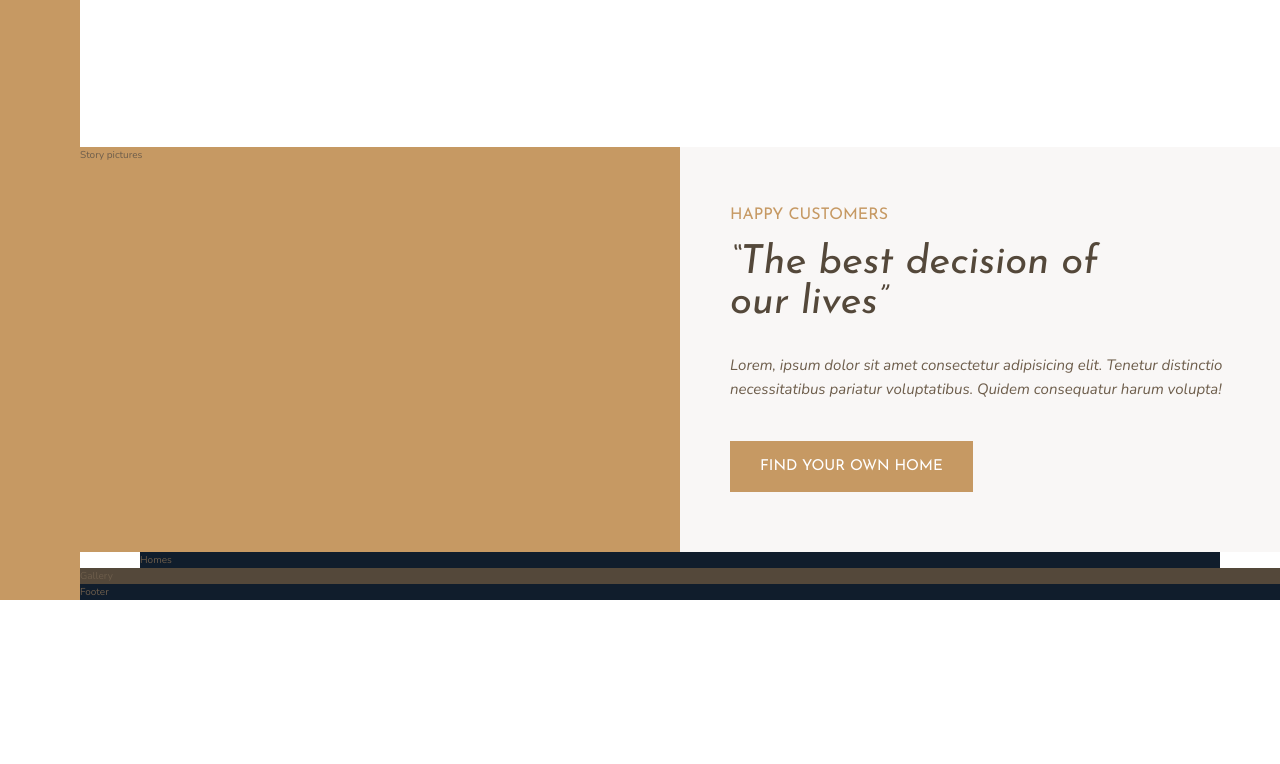
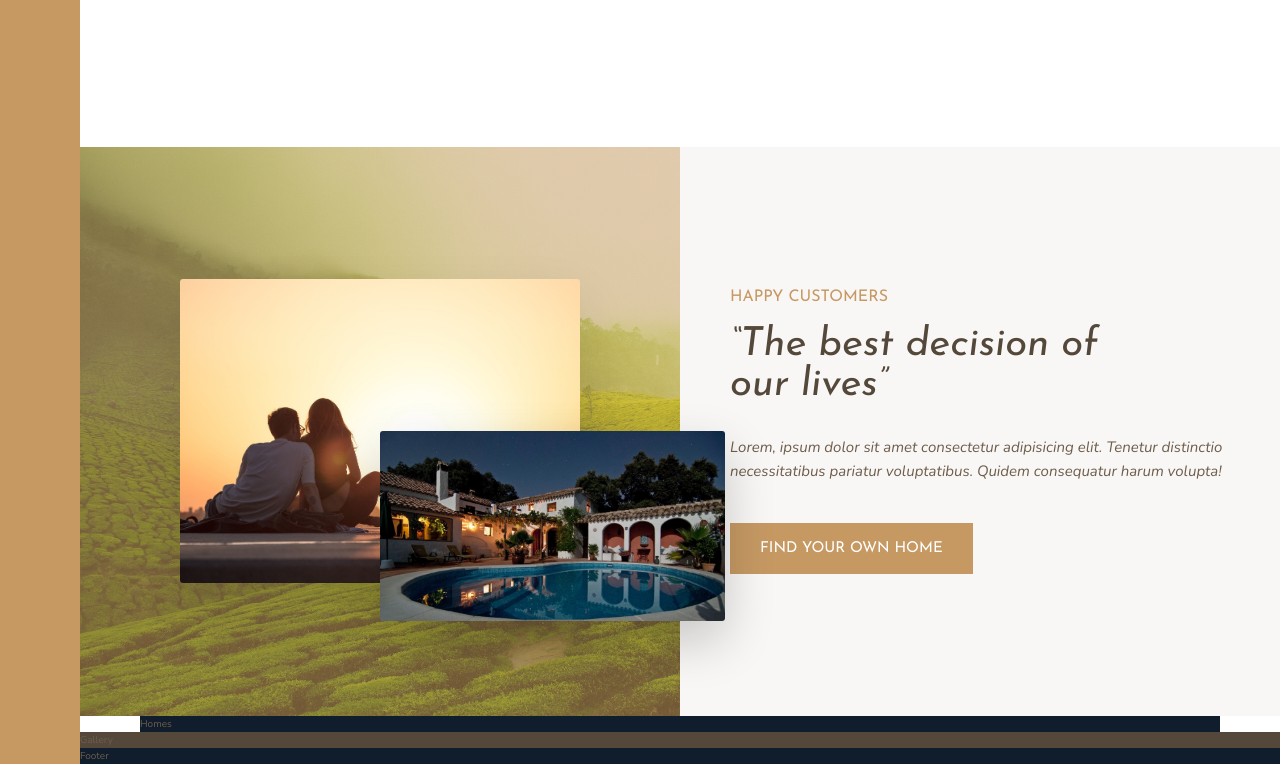
Before and after one commit to gabriel-quintiliano/advanced-css-and-sass-udemy, a website: page nexter/index.html in a window 1280 px wide. Shown: the part 1191-1955 px from the top of the page. Before the commit the page ends 1791 px from the top, so only its background shows below. Drawn offline with nearby package versions, Linux system fonts and the light colour scheme.

Commit message:
nexter - implement .story__pictures

```diff
--- a/nexter/index.html
+++ b/nexter/index.html
@@ -78,7 +78,8 @@
     </section>
 
     <div class="story__pictures">
-      Story pictures
+      <img src="img/story-1.jpeg" alt="Couple with new house" class="story__img story__img--1">
+      <img src="img/story-2.jpeg" alt="New house" class="story__img story__img--2">
     </div>
 
     <div class="story__content">
--- a/nexter/sass/components/_story.scss
+++ b/nexter/sass/components/_story.scss
@@ -1,9 +1,50 @@
 .story {
 
   &__pictures {
-    background-color: $color-primary;
+    grid-column: full-start / col-end 4;
 
-    grid-column: full-start / col-end 4;
+    // this linear-gradient() with the same color repeated with opacity .5 it to serve as a
+    // filter, just to give the url() image some color
+    background-image: linear-gradient(rgba($color-primary, .5), rgba($color-primary, .5)), url("../img/back.jpg");
+    background-size: cover;
+
+    display: grid;
+    align-items: center;
+    grid-template-columns: repeat(6, 1fr);
+    grid-template-rows: repeat(6, 1fr);
+  }
+
+  &__img {
+    border-radius: 3px;
+
+    &--1 {
+      grid-column: 2 / -2;
+      grid-row: 2 / -2;
+
+      width: 100%;
+      height: 80%;
+      object-fit: cover;
+      box-shadow: 0 2rem 5rem rgba(#000, .1);
+    }
+
+    &--2 {
+      grid-column: 4 / -1;
+      grid-row: 4 / -2;
+
+      // the percentages used bellow are referent to the parent container, but actually,
+      // specifically in this case, the grid-area this picture is placed in, so to
+      // create an intentional overflow, we just need to set width and height above 100%
+      width: 115%;
+      height: 100%;
+      z-index: 20; // so the overflow area show up
+      box-shadow: 0 2rem 5rem rgba(#000, .2);
+
+      // it's not really necessary to use object-fit in this case because of the way I
+      // set up this image parent's grid columns and row (with fr units) and the whole
+      // page's grid row to min-content, but just to be safe, I thought it was better
+      // to have it here, just in case...
+      object-fit: cover;
+    }
   }
 
   &__content {
@@ -15,7 +56,7 @@
     padding: 6rem 0;
 
     --_breakpoint: 500px;
-    --_padding-bellow-bp: 4rem;
+    --_padding-bellow-bp: 5rem;
     --_padding-above-bp: 12rem;
     // grid-template-columns: max(min(100% - var(--_padding-bellow-bp) * 2, var(--_breakpoint)), 100% - var(--_padding-above-bp) * 2);
     // the line above is actually resolved to the line bellow (according to clamp() official docs at mdn), both work the same
```
Also changed, not shown: nexter/css/style.css, 1 other file.
